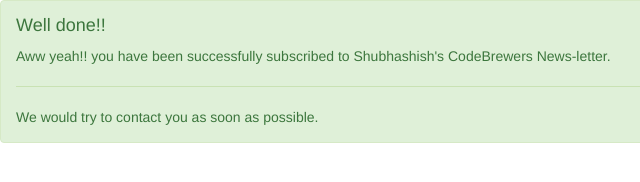
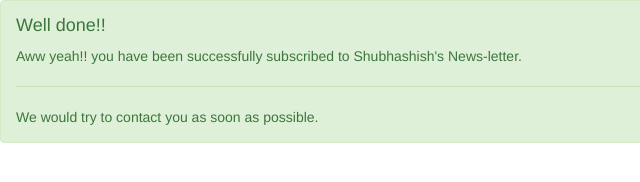
Before and after one commit to ShubhashishMaiti/BMI-Calculator, a website: page success.html in a window 1280 px wide. Shown: the full height of the page, 0-640 px from the left. Drawn offline with nearby package versions, Linux system fonts and the light colour scheme.

Commit message:
Update success.html

```diff
--- a/success.html
+++ b/success.html
@@ -10,7 +10,7 @@
   <body>
     <div class="alert alert-success" role="alert">
   <h4 class="alert-heading">Well done!!</h4>
-  <p>Aww yeah!! you have been successfully subscribed to Shubhashish's CodeBrewers News-letter.</p>
+  <p>Aww yeah!! you have been successfully subscribed to Shubhashish's News-letter.</p>
   <hr>
   <p class="mb-0">We would try to contact you as soon as possible.</p>
 </div>
```
